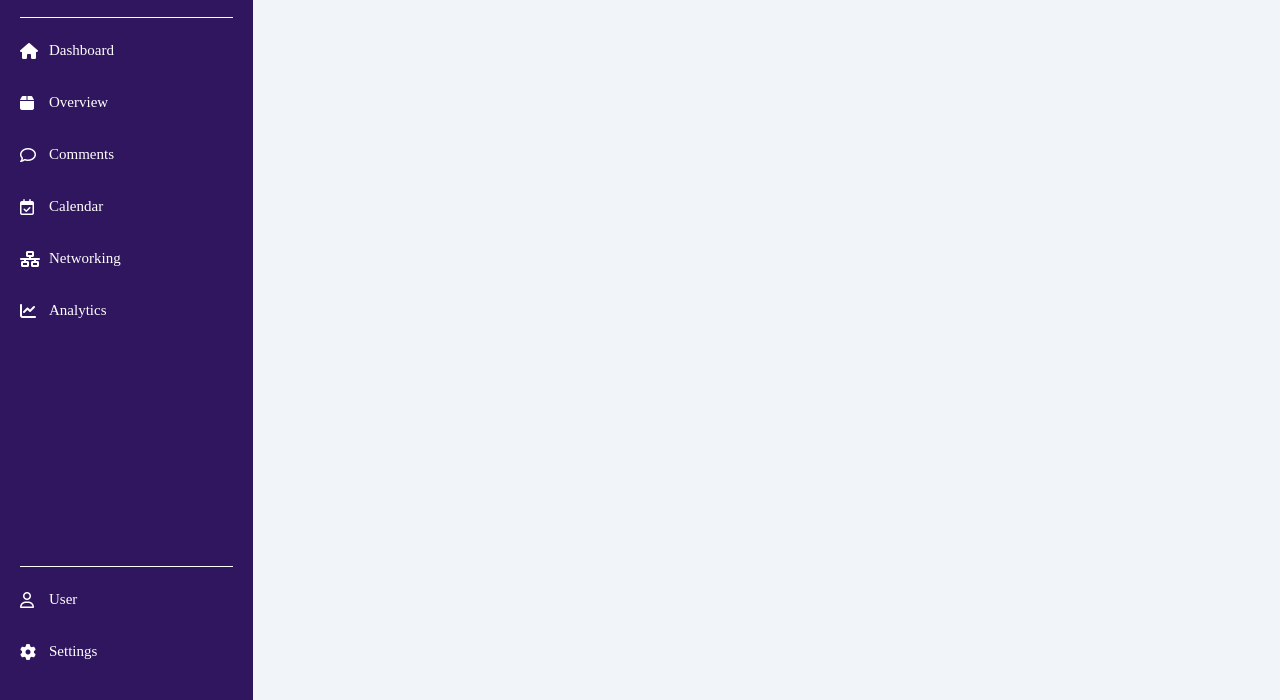
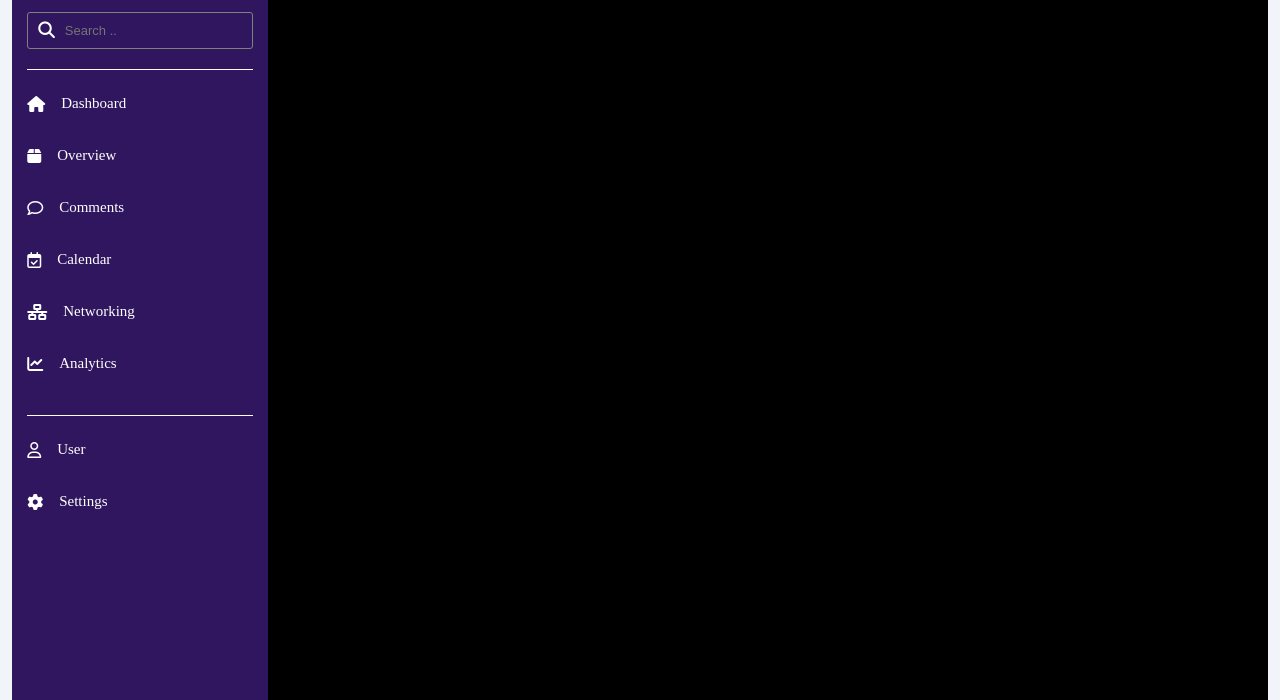
Before and after one commit to DerQh/responsive-divs, a plain HTML site: page index.html in a window 1280 px wide. Shown: the part 100-800 px from the top of the page. Drawn offline with Linux system fonts and the light colour scheme.

Commit message:
last commit

```diff
--- a/index.html
+++ b/index.html
@@ -10,16 +10,16 @@
     <nav>
       <div class="part_one">
         <div class="logo">
-          <i class="fa-brands fa-slack fa-lg" style="color: #ff40ff"></i>
+          <i class="fa-brands fa-slack fa-2xl" style="color: #ff40ff"></i>
           <h3 class="logo_name">LO<span class="logo_span">GO</span></h3>
         </div>
         <div class="search ">
           <button class="btn_submit" type="submit">
-            <i class="fa-solid fa-magnifying-glass fa-sm"></i>
+            <i class="fa-solid fa-magnifying-glass fa-lg"></i>
           </button>
           <input type="text" name="" id="" placeholder="Search .." />
         </div>
-        <div class="divider"></div>
+        <div class="divider_"></div>
         <div class="menu_items">
           <div class="dashboard item">
             <i class="fa-solid fa-house"></i>
@@ -49,7 +49,7 @@
       </div>
 
       <div class="part_two">
-        <div class="divider"></div>
+        <div class="divider_"></div>
         <div class="user item">
           <i class="fa-regular fa-user"></i>
           <h4>User</h4>
--- a/styles.css
+++ b/styles.css
@@ -14,7 +14,9 @@
 body {
   display: flex;
   background-color: var(--bgClr);
-  overflow: hidden;
+  justify-content: center;
+  align-items: center;
+  /* overflow: hidden; */
 }
 nav,
 main {
@@ -22,18 +24,26 @@ main {
   flex-direction: column;
   justify-content: space-between;
   height: 100vh;
-  padding: 10px 5px 15px;
+  padding: 40px 15px;
+  max-width: 1000px;
 }
 nav {
   background-color: var(--bgClrnav);
   color: white;
-  padding-left: 20px;
-  padding-right: 20px;
+  justify-content: space-between;
+  height: 100vh;
 }
-.divider {
+.part_two {
+  padding-bottom: 125px;
+}
+.divider_ {
   width: 100%;
-  height: 0.1px;
+  height: 1px;
   background-color: white;
+}
+.logo {
+  /* border: 1px solid red; */
+  margin: auto;
 }
 .logo,
 .item {
@@ -42,16 +52,17 @@ nav {
   align-items: center;
   gap: 9px;
   padding: 10px 0px;
+  text-align: center;
 }
 .item {
-  margin: 15px 0px;
+  margin: 15px auto;
 }
-i {
-  width: 20px;
-  height: auto;
-}
+/* i {
+  margin: auto;
+} */
 
 .logo_name {
+  display: none;
   color: var(--pinkClr);
   font-size: 15px;
 }
@@ -63,16 +74,18 @@ i {
   height: 5px;
 } */
 .search {
-  border: 0.5px solid gray;
+  /* border: 0.5px solid gray; */
   padding: 5px;
   border-radius: 3px;
-  margin: 20px 0px;
+  margin: 35px 0px 20px;
 }
 .btn_submit {
   border: none;
   background-color: inherit;
+  color: white;
 }
 input {
+  display: none;
   border: none;
   background-color: inherit;
 }
@@ -80,6 +93,7 @@ input::placeholder {
   font-size: 13px;
 }
 h4 {
+  display: none;
   font-size: 15px;
   font-family: "Times New Roman", Times, serif;
   font-weight: 100;
@@ -89,18 +103,121 @@ h4 {
 
 main {
   background-color: var(--bgClr);
+  width: 100%;
 }
-
-@media screen and (max-width: 600px) {
+/*
+@media (min-width: 400px) {
   nav,
   main {
     height: 100vh;
-    padding: 5px 2.5px 7.5px;
+    padding: 40px 15px;
+  }
+  nav {
+    background-color: var(--pinkClr);
+    color: white;
+  }
+  main {
+    background-color: red;
+  }
+} */
+@media (min-width: 500px) {
+  /* medium */
+  nav,
+  main {
+    height: 100vh;
+    padding: 40px 15px;
+  }
+  nav {
+    background-color: purple;
+    color: white;
+  }
+  main {
+    background-color: white;
+  }
+}
+
+@media (min-width: 768px) {
+  /* medium */
+  nav,
+  main {
+    height: 100vh;
+  }
+  nav {
+    background-color: blue;
+    color: white;
+  }
+  main {
+    background-color: red;
+  }
+
+  .item {
+    display: flex;
+    gap: 1em;
+  }
+
+  /* i {
+    margin: auto;
+  } */
+
+  .logo_name {
+    display: inline-block;
+    color: var(--pinkClr);
+    font-size: 15px;
+  }
+
+  /* .fa-magnifying-glass {
+  width: 5px;
+  height: 5px;
+} */
+  .search {
+    display: flex;
+    border: 0.5px solid gray;
+    padding: 10px;
+    border-radius: 3px;
+    margin: 35px 0px 20px;
+    gap: 10px;
+  }
+
+  input {
+    display: inline-block;
+    border: none;
+    background-color: inherit;
+  }
+  input::placeholder {
+    font-size: 13px;
+  }
+  h4 {
+    display: inline-block;
+    font-size: 15px;
+    font-family: "Times New Roman", Times, serif;
+    font-weight: 100;
+  }
+}
+@media (min-width: 1024px) {
+  /* large */
+  nav,
+  main {
+    height: 100vh;
+  }
+  nav {
+    background-color: orange;
+    color: white;
+  }
+  main {
+    background-color: white;
+  }
+}
+@media (min-width: 1280px) {
+  /* extra large */
+  nav,
+  main {
+    height: 100vh;
   }
   nav {
     background-color: var(--bgClrnav);
     color: white;
-    padding-left: 20px;
-    padding-right: 20px;
+  }
+  main {
+    background-color: black;
   }
 }
```
